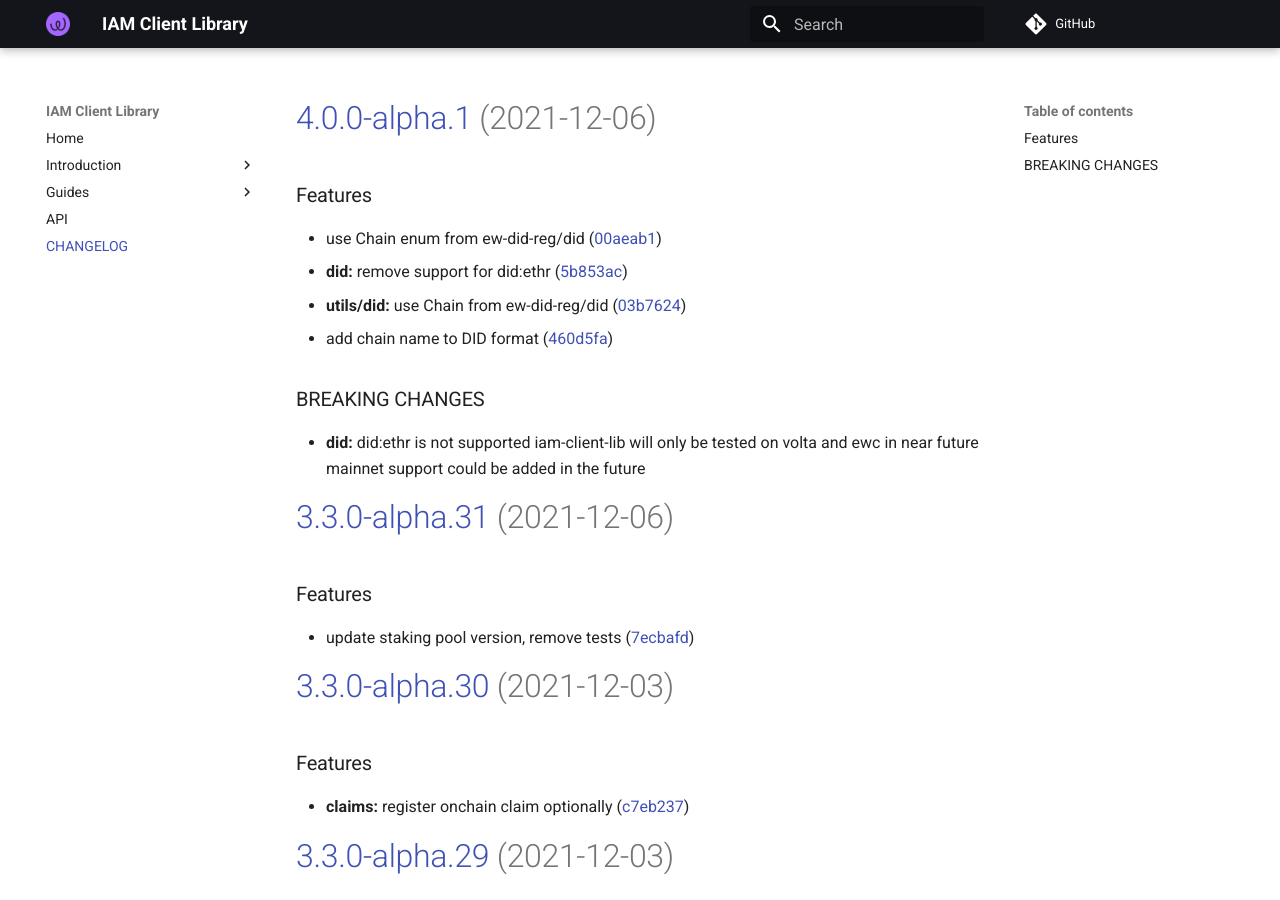
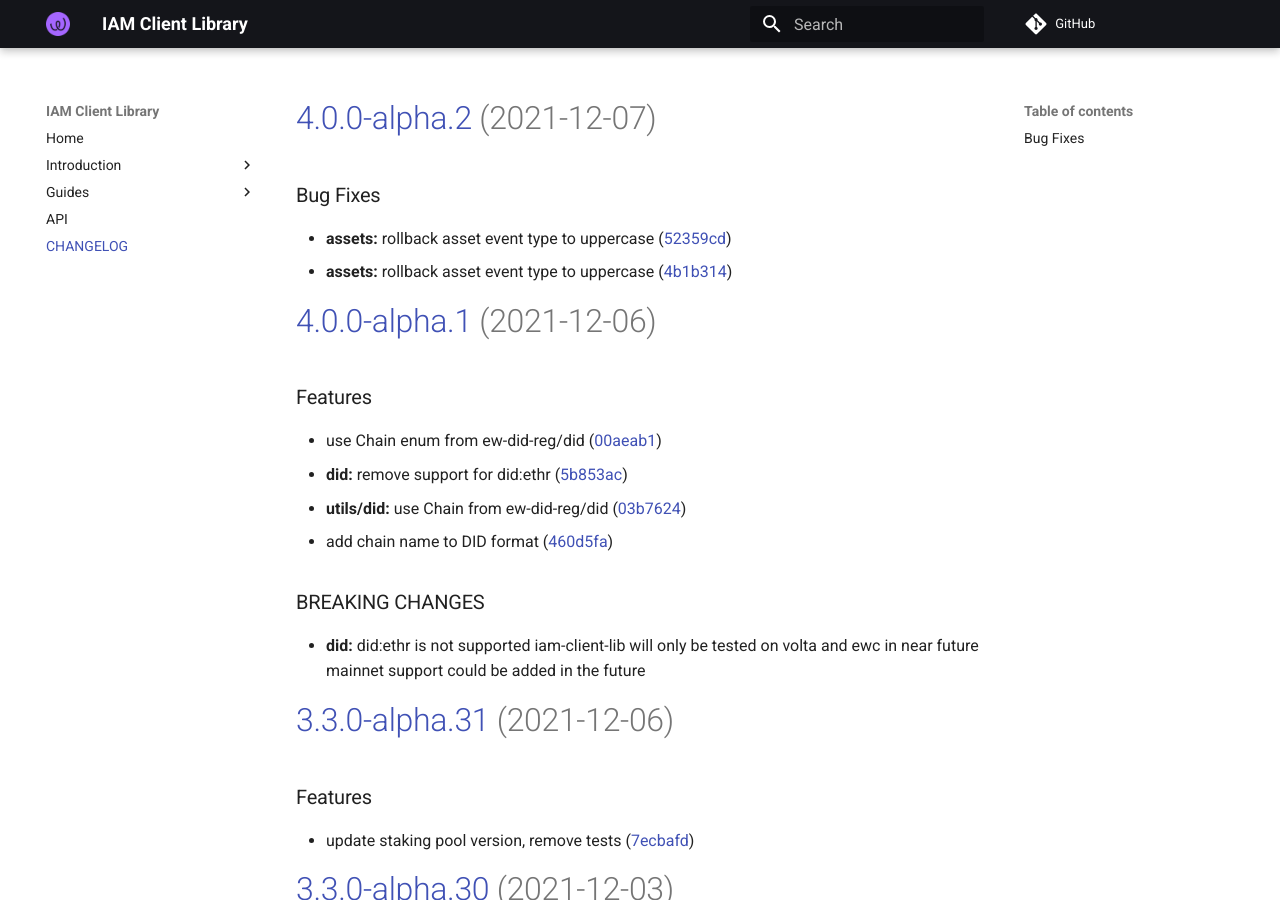
Before and after one commit to energywebfoundation/iam-client-lib, an MkDocs documentation site: the page built from docs/CHANGELOG.md, in a window 1280 px wide and 900 px high. Built offline with MkDocs 1.6.1 and Material for MkDocs 9.7.7, drawn with Linux system fonts in a browser that asks for light colours; comment, search, counter and statistics services are not loaded.

Commit message:
chore(release): 4.0.0-alpha.2 [skip ci]
# [4.0.0-alpha.2](https://github.com/energywebfoundation/iam-client-lib/compare/v4.0.0-alpha.1...v4.0.0-alpha.2) (2021-12-07)

### Bug Fixes

* **assets:** rollback asset event type to uppercase ([52359cd](https://github.com/energywebfoundation/iam-client-lib/commit/52359cd01bce95ae778b8ddf345e66880070e839))
* **assets:** rollback asset event type to uppercase ([4b1b314](https://github.com/energywebfoundation/iam-client-lib/commit/4b1b3144c39c0e7c70a0bf7ee399ee26dd71081b))

```diff
--- a/docs/CHANGELOG.md
+++ b/docs/CHANGELOG.md
@@ -1,3 +1,11 @@
+# [4.0.0-alpha.2](https://github.com/energywebfoundation/iam-client-lib/compare/v4.0.0-alpha.1...v4.0.0-alpha.2) (2021-12-07)
+
+
+### Bug Fixes
+
+* **assets:** rollback asset event type to uppercase ([52359cd](https://github.com/energywebfoundation/iam-client-lib/commit/52359cd01bce95ae778b8ddf345e66880070e839))
+* **assets:** rollback asset event type to uppercase ([4b1b314](https://github.com/energywebfoundation/iam-client-lib/commit/4b1b3144c39c0e7c70a0bf7ee399ee26dd71081b))
+
 # [4.0.0-alpha.1](https://github.com/energywebfoundation/iam-client-lib/compare/v3.3.0-alpha.31...v4.0.0-alpha.1) (2021-12-06)
 
 
--- a/package.json
+++ b/package.json
@@ -1,6 +1,6 @@
 {
     "name": "iam-client-lib",
-    "version": "4.0.0-alpha.1",
+    "version": "4.0.0-alpha.2",
     "description": "Library for Decentralized Identity and Access Management",
     "main": "dist/index.js",
     "module": "dist/index.esm.js",
```
